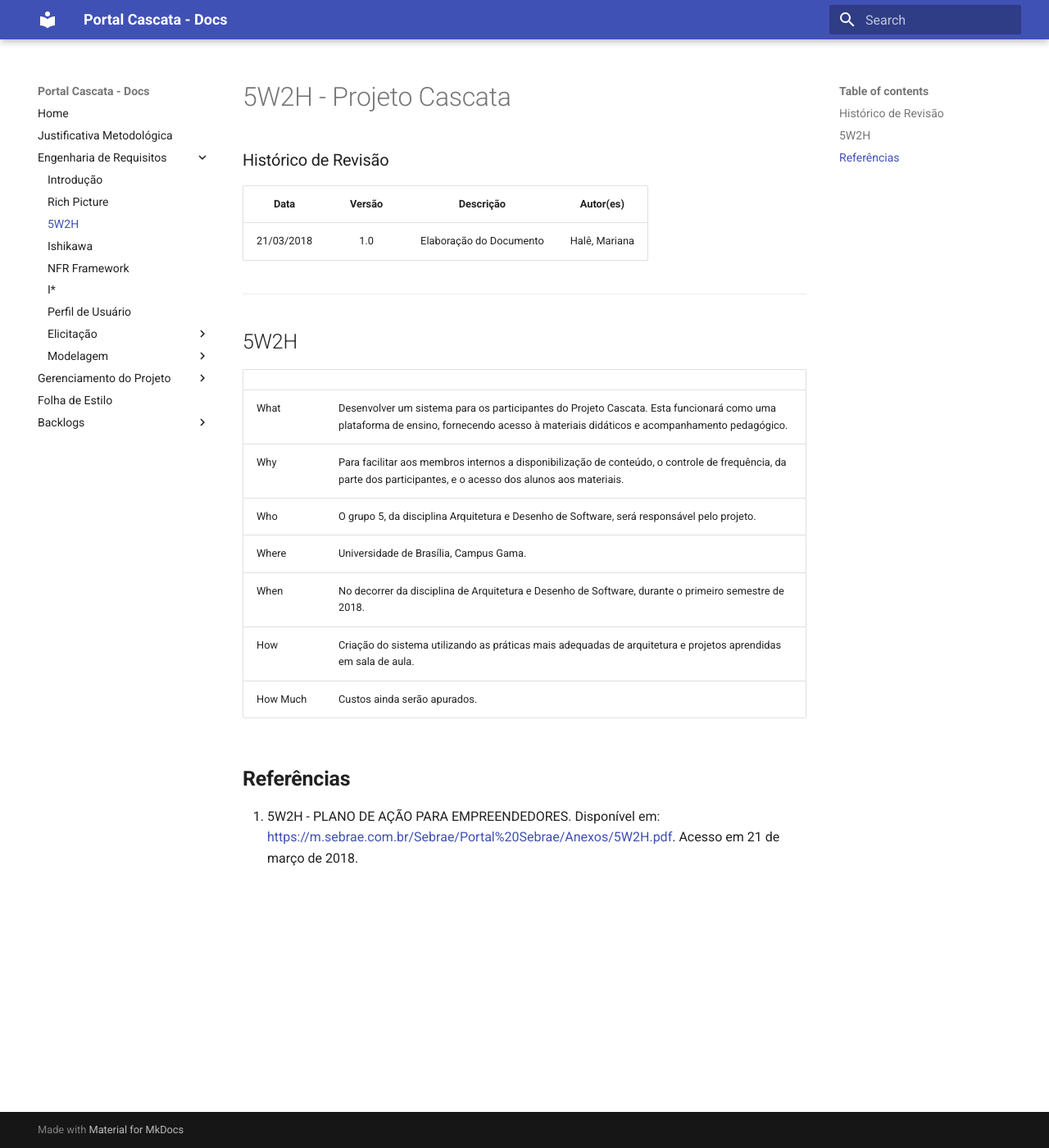
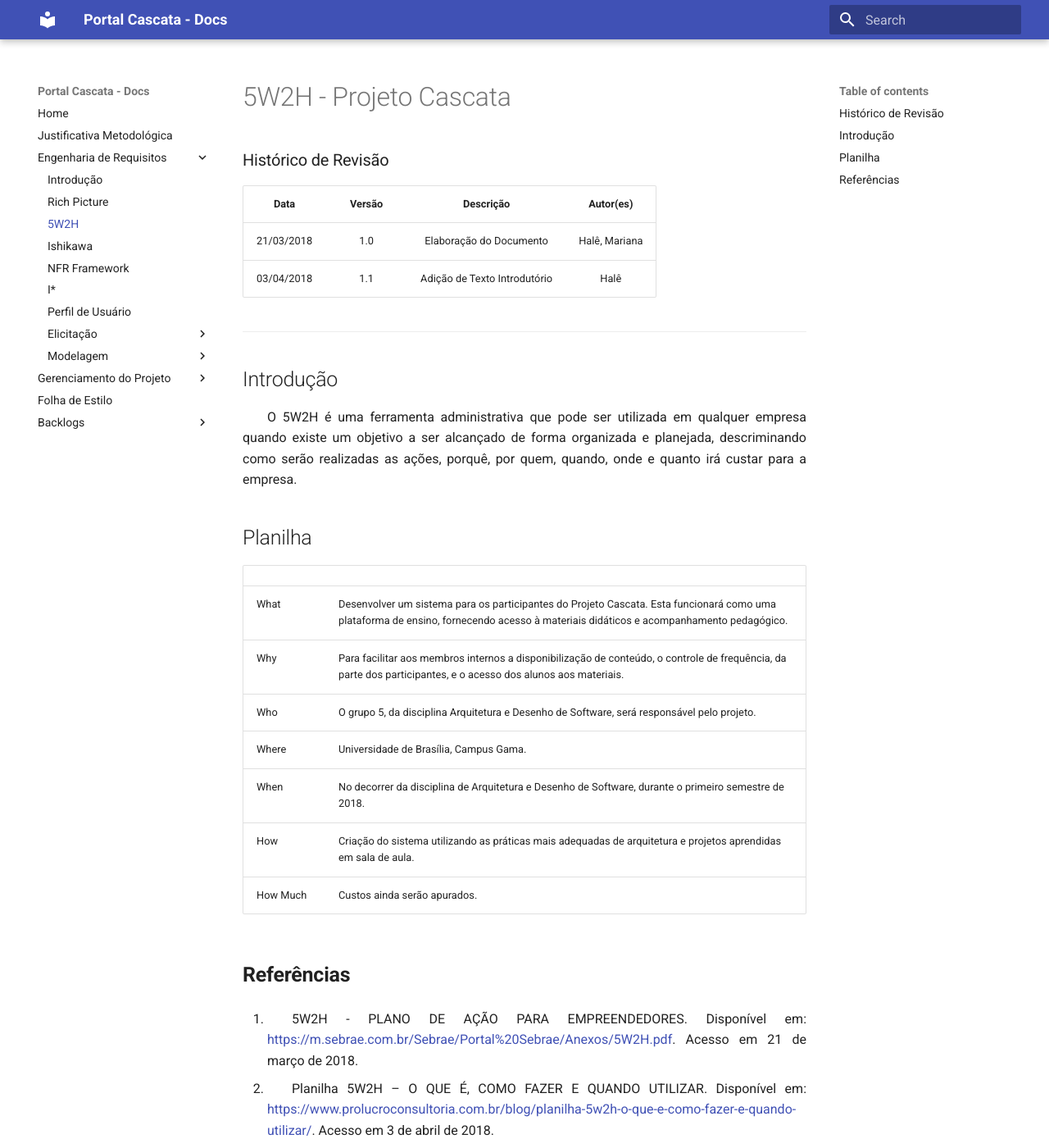
Before and after one commit to projeto-cascata/portal-cascata-docs, an MkDocs documentation site: the page built from docs/requisitos/5w2h.md, in a window 1280 px wide and 1400 px high. Shown: the whole window at 82% size. Built offline with MkDocs 1.6.1 and Material for MkDocs 9.7.7, drawn with Linux system fonts in a browser that asks for light colours; old or Windows-style settings are respelled for this version of MkDocs.

Commit message:
Adiciona texto introdutório ao 5W2H e adiciona histórico de revisão à engenharia de requisitos.

```diff
--- a/docs/requisitos/5w2h.md
+++ b/docs/requisitos/5w2h.md
@@ -6,10 +6,16 @@
 | Data | Versão | Descrição | Autor(es) |
 |:----:|:------:|:---------:|:---------:|
 |21/03/2018|1.0| Elaboração do Documento |Halê, Mariana|
+|03/04/2018|1.1| Adição de Texto Introdutório |Halê|
+
 
 ---
 
-## 5W2H
+## Introdução
+
+O 5W2H é uma ferramenta administrativa que pode ser utilizada em qualquer empresa quando existe um objetivo a ser alcançado de forma organizada e planejada, descriminando como serão realizadas as ações, porquê, por quem, quando, onde e quanto irá custar para a empresa.
+
+## Planilha
 
 | | |
 |-----|------|
@@ -24,3 +30,5 @@
 ## **Referências**
 
 1. 5W2H - PLANO DE AÇÃO PARA EMPREENDEDORES. Disponível em: <https://m.sebrae.com.br/Sebrae/Portal%20Sebrae/Anexos/5W2H.pdf>. Acesso em 21 de março de 2018.
+
+2. Planilha 5W2H – O QUE É, COMO FAZER E QUANDO UTILIZAR. Disponível em: <https://www.prolucroconsultoria.com.br/blog/planilha-5w2h-o-que-e-como-fazer-e-quando-utilizar/>. Acesso em 3 de abril de 2018.
```
Also changed, not shown: docs/requisitos/requisitos.md (+9 -0 lines).
